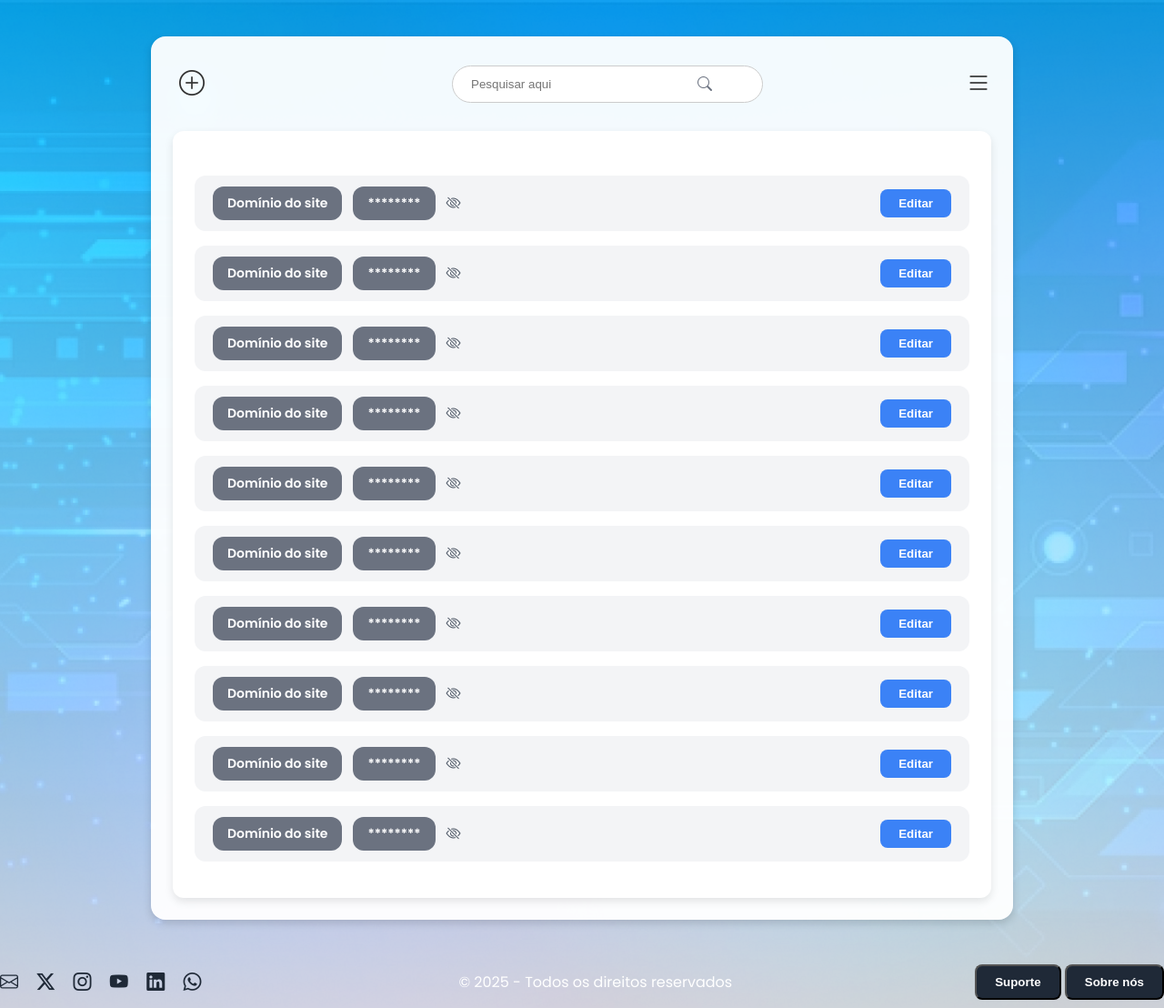
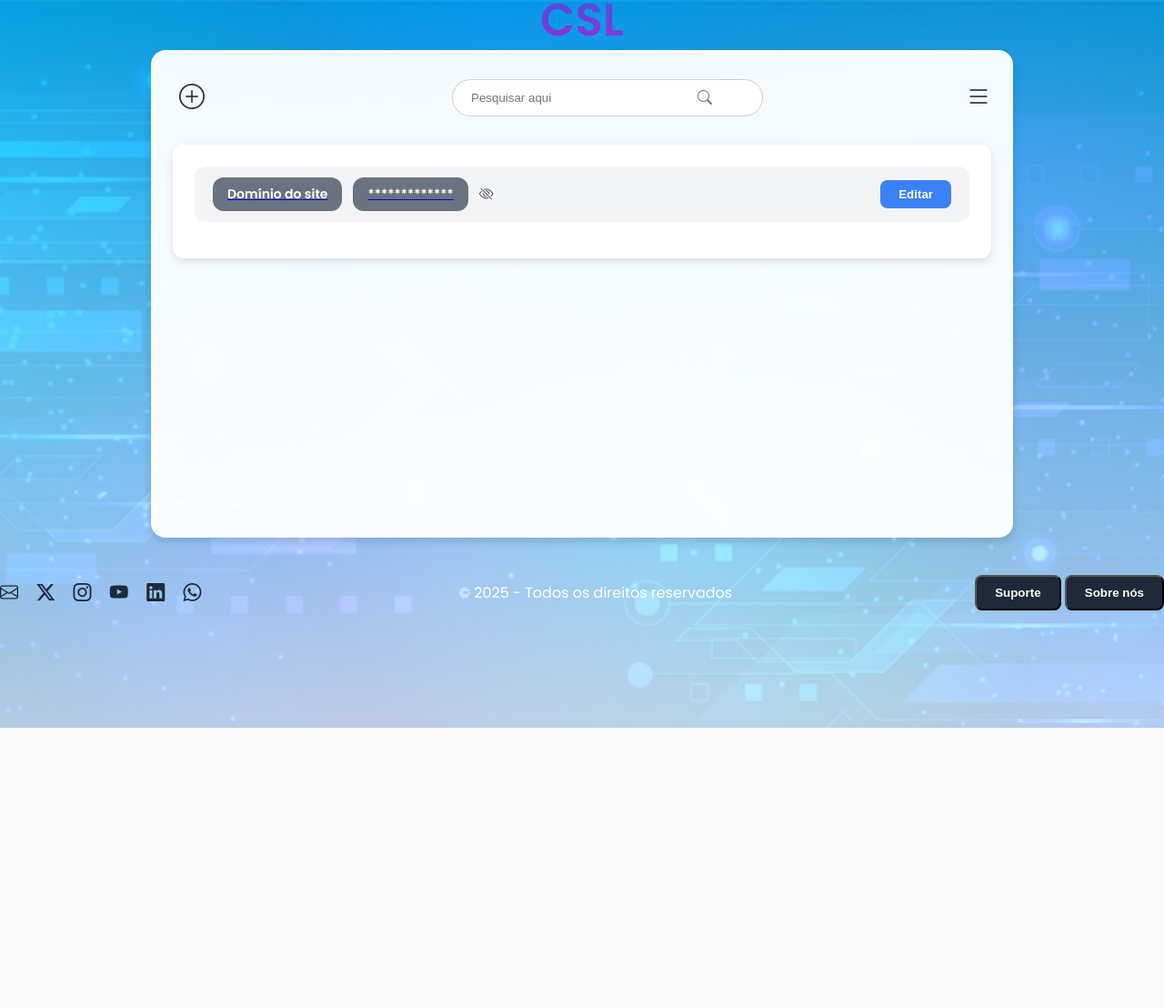
Before and after one commit to ismarsi-matheus/cyber-segurity-lock, a PHP site: page /tela_inicial.php in a window 1280 px wide. Shown: the whole page at 91% size. After the commit the page ends 800 px from the top, so only its background shows below. Run offline with PHP 8.4, Linux system fonts and the light colour scheme.

Commit message:
finalização em andamento

```diff
--- a/Cyber_Security_Lock/assets/css/tela_inicial.css
+++ b/Cyber_Security_Lock/assets/css/tela_inicial.css
@@ -1,3 +1,6 @@
+@import url('https://fonts.googleapis.com/css2?family=Roboto:wght@400;700&display=swap');
+
+
 /* Estilo Geral */
 
 
@@ -9,15 +12,41 @@ body {
     margin: 0;
     padding: 0;
 }
+html, body {
+    overflow-x: hidden; /* Remove qualquer rolagem horizontal */
+    width: 100%; /* Garante que o conteúdo respeite a tela */
+}
+
+
+h1 {
+    text-align: center;
+    margin: -25px auto;
+    font-family: 'Poppins', sans-serif;
+    font-size: 50px;
+    text-transform: uppercase;
+    background: linear-gradient( #2F5FDB, #703FD8, #B11FD6);
+    -webkit-background-clip: text;
+    -webkit-text-fill-color: transparent;
+
+    display: block;
+    width: 100%;
+    max-width: 100%;
+    overflow: hidden;
+
+    padding: 10px 0; /* Espaço interno para evitar margem extra */
+    box-sizing: border-box; /* Garante que padding não afete a largura total */
+}
+
 
 /* Container Principal */
 .container {
     max-width: 900px;
-    margin: 40px auto;
+    margin: 10px auto;
     padding: 24px;
     background: rgba(255, 255, 255, 0.95);
     border-radius: 16px;
     box-shadow: 0px 4px 10px rgba(0, 0, 0, 0.15);
+    padding-bottom: 24%;
 }
 
 /* Cabeçalho */
@@ -78,6 +107,7 @@ body {
     padding: 24px;
     border-radius: 12px;
     box-shadow: 0 4px 10px rgba(0, 0, 0, 0.1);
+    cursor: pointer;
 }
 
 /* Itens da Lista */
@@ -90,6 +120,7 @@ body {
     border-radius: 12px;
     transition: 0.3s;
     margin-bottom: 16px;
+
 }
 
 .item:hover {
@@ -101,6 +132,7 @@ body {
     display: flex;
     align-items: center;
     gap: 12px;
+
 }
 
 /* Caixa de Senha */
@@ -147,6 +179,7 @@ body {
     justify-content: space-between;
     align-items: center;
     margin-top: 32px;
+
 }
 
 .footer .icons i {
--- /dev/null
+++ b/Cyber_Security_Lock/assets/js/mostrar_senhas.js
@@ -0,0 +1,22 @@
+document.addEventListener("DOMContentLoaded", function () {
+    const toggleIcons = document.querySelectorAll(".toggle-visibility");
+
+    toggleIcons.forEach(icon => {
+        icon.addEventListener("click", function () {
+            const passwordSpan = this.previousElementSibling; // Pega o <span> da senha
+
+            if (passwordSpan) {
+                const senhaReal = passwordSpan.getAttribute("data-senha"); // Obtém a senha real
+                const senhaOculta = "*".repeat(senhaReal.length); // Gera asteriscos do mesmo tamanho
+
+                if (passwordSpan.textContent === senhaOculta) {
+                    passwordSpan.textContent = senhaReal; // Mostra a senha real
+                    this.classList.replace("bi-eye-slash", "bi-eye"); // Troca o ícone
+                } else {
+                    passwordSpan.textContent = senhaOculta; // Oculta novamente com o mesmo número de asteriscos
+                    this.classList.replace("bi-eye", "bi-eye-slash");
+                }
+            }
+        });
+    });
+});
--- a/Cyber_Security_Lock/tela_inicial.php
+++ b/Cyber_Security_Lock/tela_inicial.php
@@ -17,11 +17,12 @@
 </head>
 
 <body>
+    <h1>CSL</h1>
     <div class="container">
         <!-- Cabeçalho -->
         <section class="header">
 
-        <a href="adicionar_senha.php" class="adicionar_senha"><i class="bi bi-plus-circle" ></i></a>
+            <a href="adicionar_senha.php" class="adicionar_senha"><i class="bi bi-plus-circle"></i></a>
 
 
             <div class="search-bar">
@@ -34,105 +35,47 @@
 
         <!-- Seção de Conteúdo -->
         <section class="content">
-            a<div class="item">
+            <?php
+            // Exemplo de senha vinda do banco de dados
+            $senha = "MinhaSenha123"; // Simulação do banco de dados
+            $asteriscos = str_repeat("*", strlen($senha)); // Gera os asteriscos com o mesmo comprimento da senha
+            ?>
+            <a href="detalhamento.php"><div class="item">
                 <div class="info">
                     <span>Domínio do site</span>
-                    <span>********</span>
-                    <i class="bi bi-eye-slash toggle-visibility" aria-label="Ocultar senha"></i>
+                    <span class="password" data-senha="<?= $senha ?>"><?= $asteriscos ?></span>
+                    <i class="bi bi-eye-slash toggle-visibility"></i>
                 </div>
-                <button aria-label="Editar informação">Editar</button>
-            </div>
+                <a href="editar_senha.php"><button>Editar</button></a>
+            </div></a>
 
-            <div class="item">
-                <div class="info">
-                    <span>Domínio do site</span>
-                    <span>********</span>
-                    <i class="bi bi-eye-slash toggle-visibility" aria-label="Ocultar senha"></i>
-                </div>
-                <button aria-label="Editar informação">Editar</button>
-            </div>
-
-            <div class="item">
-                <div class="info">
-                    <span>Domínio do site</span>
-                    <span>********</span>
-                    <i class="bi bi-eye-slash toggle-visibility" aria-label="Ocultar senha"></i>
-                </div>
-                <button aria-label="Editar informação">Editar</button>
-            </div>
-
-            <div class="item">
-                <div class="info">
-                    <span>Domínio do site</span>
-                    <span>********</span>
-                    <i class="bi bi-eye-slash toggle-visibility" aria-label="Ocultar senha"></i>
-                </div>
-                <button aria-label="Editar informação">Editar</button>
-            </div>
-
-            <div class="item">
-                <div class="info">
-                    <span>Domínio do site</span>
-                    <span>********</span>
-                    <i class="bi bi-eye-slash toggle-visibility" aria-label="Ocultar senha"></i>
-                </div>
-                <button aria-label="Editar informação">Editar</button>
-            </div>
-
-            <div class="item">
-                <div class="info">
-                    <span>Domínio do site</span>
-                    <span>********</span>
-                    <i class="bi bi-eye-slash toggle-visibility" aria-label="Ocultar senha"></i>
-                </div>
-                <button aria-label="Editar informação">Editar</button>
-            </div>
-
-            <div class="item">
-                <div class="info">
-                    <span>Domínio do site</span>
-                    <span>********</span>
-                    <i class="bi bi-eye-slash toggle-visibility" ></i>
-                </div>
-                <button aria-label="Editar informação">Editar</button>
-            </div>
-
-            <div class="item">
-                <div class="info">
-                    <span>Domínio do site</span>
-                    <span>********</span>
-                    <i class="bi bi-eye-slash toggle-visibility"  id="toggleSenha1"></i>
-                </div>
-                <button aria-label="Editar informação">Editar</button>
-            </div>
-
-            <div class="item">
-                <div class="info">
-                    <span>Domínio do site</span>
-                    <span>********</span>
-                    <i class="bi bi-eye-slash toggle-visibility" ></i>
-                </div>
-                <button aria-label="Editar informação">Editar</button>
-            </div>
-
-            <div class="item">
-                <div class="info">
-                    <span>Domínio do site</span>
-                    <span>********</span>
-                    <i class="bi bi-eye-slash toggle-visibility" ></i>
-                </div>
-                <button aria-label="Editar informação">Editar</button>
-            </div>
         </section>
 
 
     </div>
 
-    <?php
+    <section class="footer">
+        <div class="icons">
+            <a href="https://accounts.google.com/" target="_blank"><i class="bi bi-envelope"></i></a>
+            <i class="bi bi-twitter-x"></i>
+            <a href="https://www.instagram.com/" target="_blank"><i class="bi bi-instagram"></i></a>
+            <i class="bi bi-youtube"></i>
+            <i class="bi bi-linkedin"></i>
+            <i class="bi bi-whatsapp"></i>
+        </div>
 
-    include './includes/footer.php';
+        <footer>
+            <p>&copy; 2025 - Todos os direitos reservados</p>
+        </footer>
 
-    ?>
+        <div class="buttons">
+            <a href="suporte.php"><button>Suporte</button></a>
+            <a href="sobre_nos.php"><button>Sobre nós</button></a>
+        </div>
+    </section>
+
+
+    <script src="assets/js/mostrar_senhas.js"></script>
 </body>
 
 </html>
```
Also changed, not shown: Cyber_Security_Lock/assets/css/detalhamento.css (added, +78 -0 lines), Cyber_Security_Lock/assets/css/editar_senha.css (added, +78 -0 lines), Cyber_Security_Lock/detalhamento.php (added, +33 -0 lines), Cyber_Security_Lock/editar_senha.php (added, +33 -0 lines).
